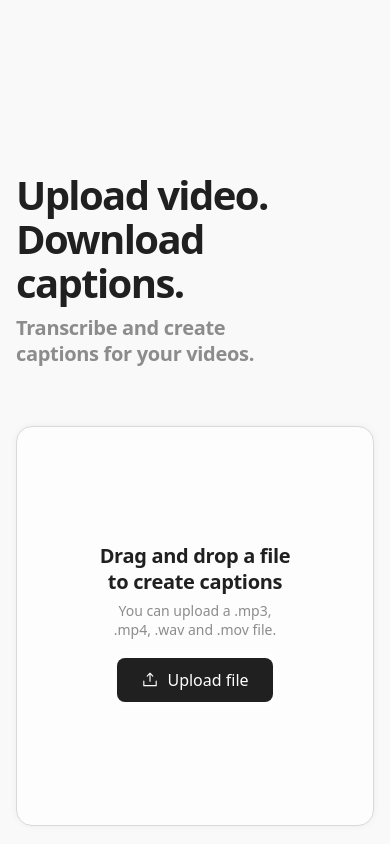
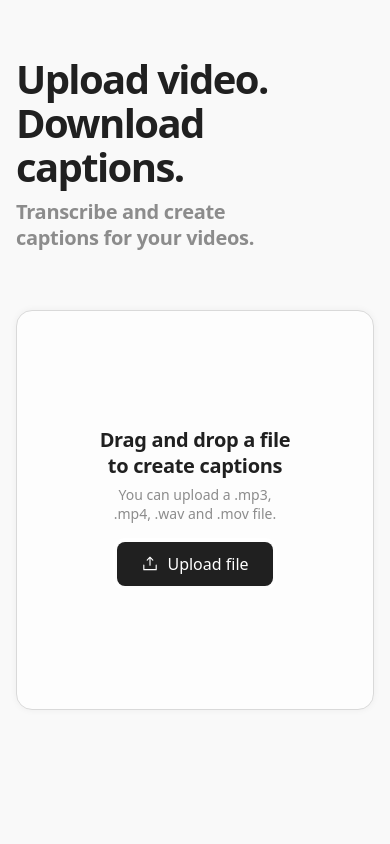
Before and after one commit to Haberkamp/cappy, a Next.js app: page / in a window 390 px wide. Built offline with nearby package versions, Linux system fonts and the light colour scheme.

Commit message:
fix: adjust vertical whitespace for small viewports

```diff
--- a/src/app/page.tsx
+++ b/src/app/page.tsx
@@ -4,7 +4,7 @@ import { motion } from "motion/react";
 
 export default function Home() {
   return (
-    <div className="container px-4 max-w-[980px] mx-auto pt-[180px]">
+    <div className="container px-4 max-w-[980px] mx-auto py-16 md:py-32 lg:py-[180px]">
       <motion.h1 className="font-semibold capped-text-heading tracking-tighter text-neutral-1200 w-auto">
         <motion.span
           initial={{ opacity: 0, filter: "blur(4px)", scale: 0.98 }}
```
